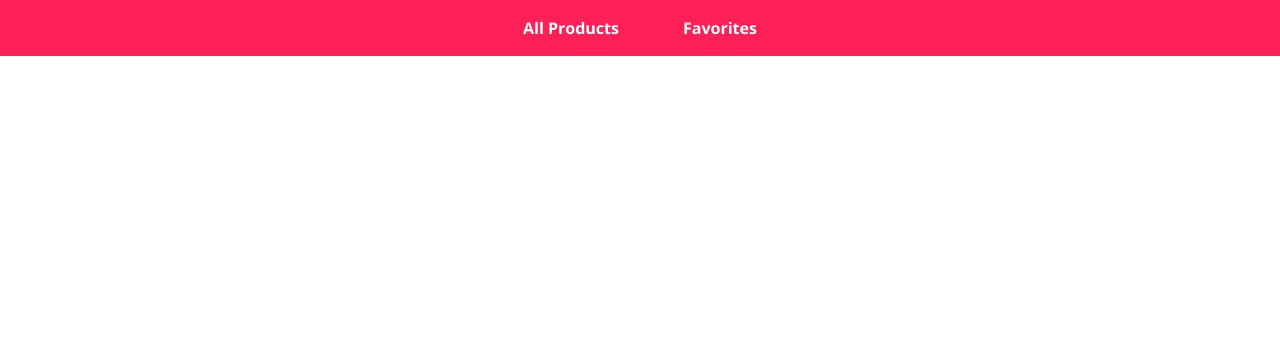
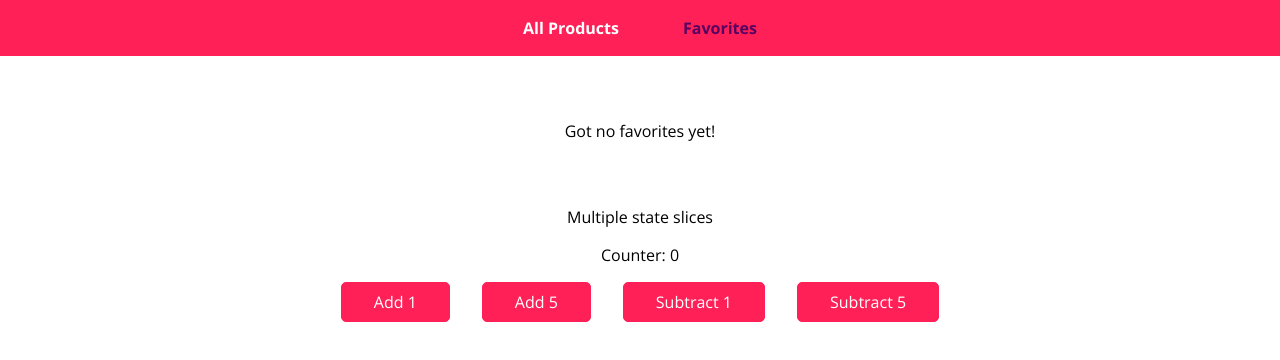
Before and after one commit to brunar/filter-favorite, a React (Create React App) app: page /view/filter-favorite/favorites in a window 1280 px wide. Shown: the top 360 px of the page. Built offline with nearby package versions, Linux system fonts and the light colour scheme.

Commit message:
Hooks 2 - Bonus: Managing Multiple State Slices with the Custom Store Hook(28-478)

```diff
--- a/src/App.js
+++ b/src/App.js
@@ -4,6 +4,7 @@
 import Navigation from './components/Nav/Navigation';
 import ProductsPage from './containers/Products';
 import FavoritesPage from './containers/Favorites';
+import Counter from './containers/Counter';
 
 const App = props => {
   return (
@@ -12,6 +13,7 @@
       <main>
         <Route path="/" component={ProductsPage} exact />
         <Route path="/favorites" component={FavoritesPage} />
+        <Counter />
       </main>
     </React.Fragment>
   );
--- /dev/null
+++ b/src/containers/Counter.css
@@ -0,0 +1,8 @@
+.counter {
+  text-align: center;
+  margin: 3rem 0;
+}
+
+.counter button {
+  margin: 0 1rem;
+}
--- /dev/null
+++ b/src/containers/Counter.js
@@ -0,0 +1,20 @@
+import React from 'react';
+
+import { useStore } from '../hooks-store/store';
+import './Counter.css';
+
+const Counter = props => {
+  const [state, dispatch] = useStore();
+  return (
+    <div className="counter">
+      <p>Multiple state slices</p>
+      <p>Counter: {state.counter}</p>
+      <button onClick={() => dispatch('ADD', 1)}>Add 1</button>
+      <button onClick={() => dispatch('ADD', 5)}>Add 5</button>
+      <button onClick={() => dispatch('SUB', 1)}>Subtract 1</button>
+      <button onClick={() => dispatch('SUB', 5)}>Subtract 5</button>
+    </div>
+  );
+};
+
+export default Counter;
--- /dev/null
+++ b/src/hooks-store/counter-store.js
@@ -0,0 +1,12 @@
+import { initStore } from './store';
+
+const configureStore = () => {
+    const actions = {
+        ADD: (state, amount) => ({counter: state.counter + amount}),
+        SUB: (state, amount) => ({counter: state.counter - amount}),
+    };
+
+    initStore(actions, { counter: 0 });
+};
+
+export default configureStore;
--- a/src/index.js
+++ b/src/index.js
@@ -5,11 +5,13 @@
 import './index.css';
 import App from './App';
 import configureProductsStore from './hooks-store/products-store';
+import configureCounterStore from './hooks-store/counter-store';
 
 configureProductsStore();
+configureCounterStore();
 
 ReactDOM.render(
-  <BrowserRouter>
+  <BrowserRouter basename="/view/filter-favorite">
     <App />
   </BrowserRouter>,
   document.getElementById('root')
```
